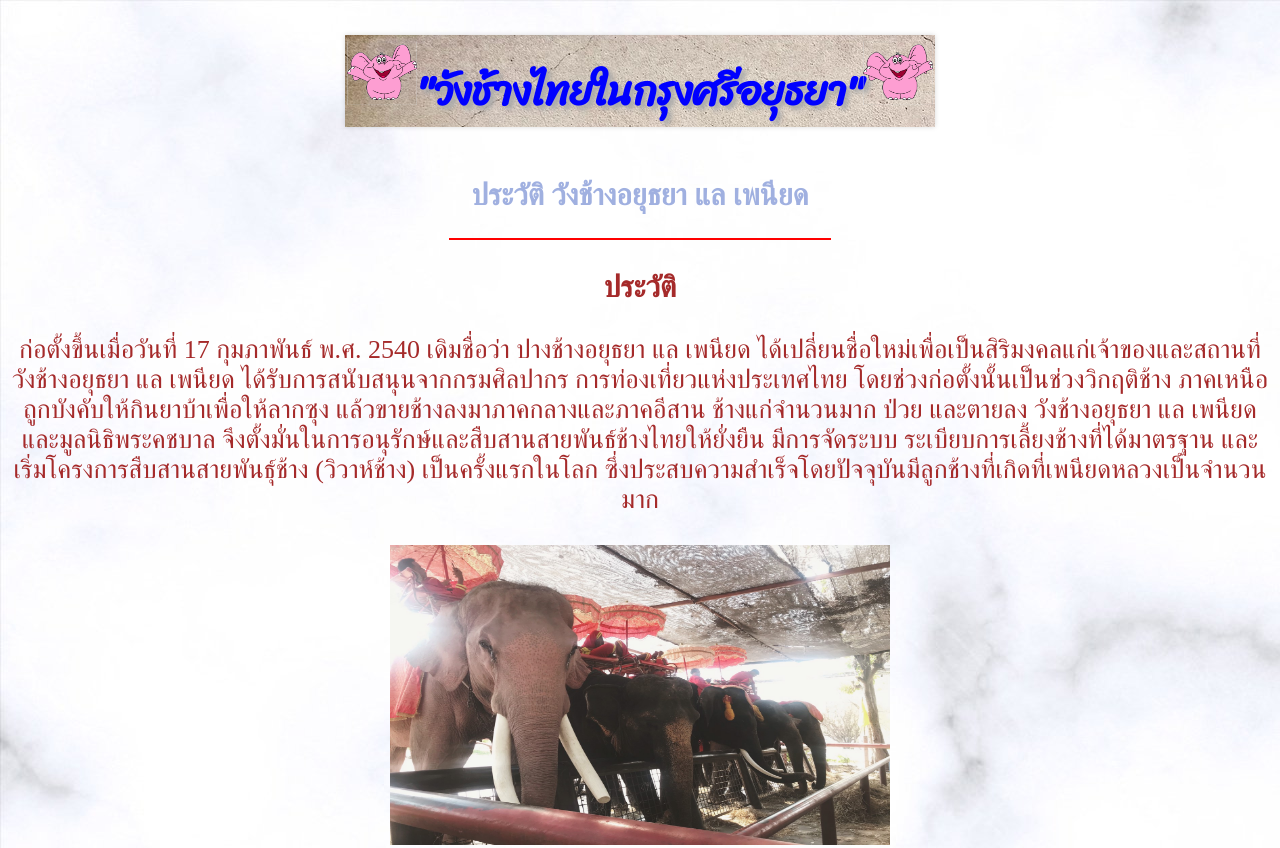
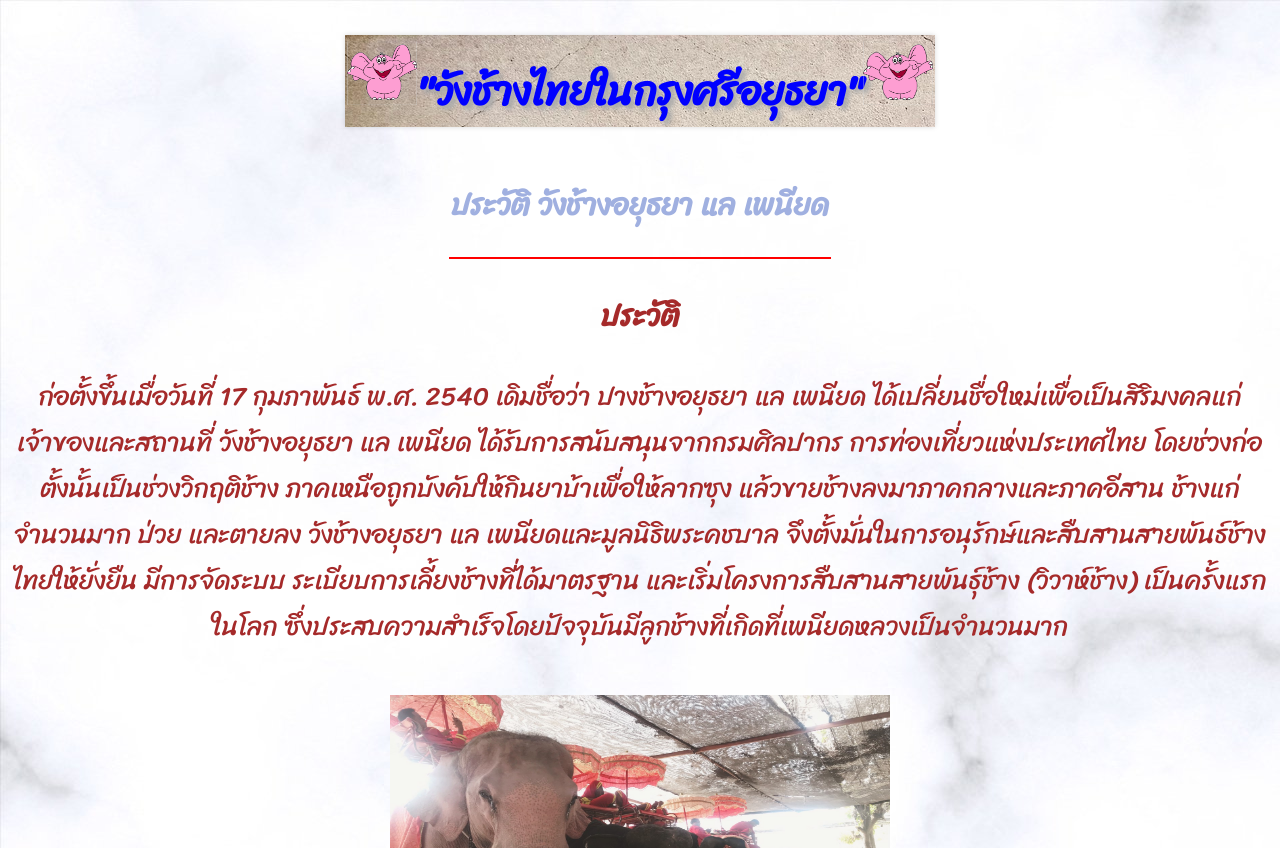
Before and after one commit to Chanita889/Chanita889.github.io, a plain HTML site: page midterm.html in a window 1280 px wide. Shown: the top 848 px of the page. Drawn offline with Linux system fonts and the light colour scheme.

Commit message:
Update midterm.html

```diff
--- a/midterm.html
+++ b/midterm.html
@@ -26,12 +26,12 @@ body {
         text-align: center;
       }
       body,tr {
-        font-family: 'Itim', serif;
+        font-family: 'Sriracha', serif;
         font-size: 26px;
         text-align: center;
       }
     h2,h3  {
-      font-family: 'Itim', serif;
+      font-family: 'Sriracha', serif;
       font-size: 30px;
       text-align: center;
     }
```
